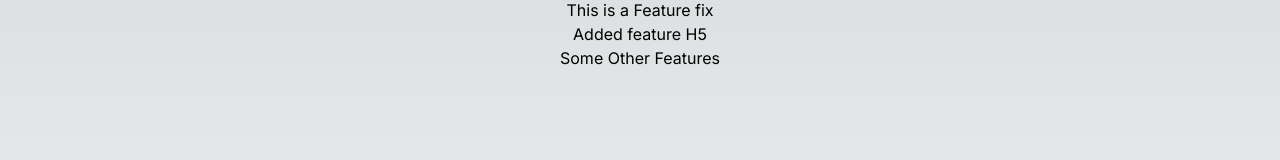
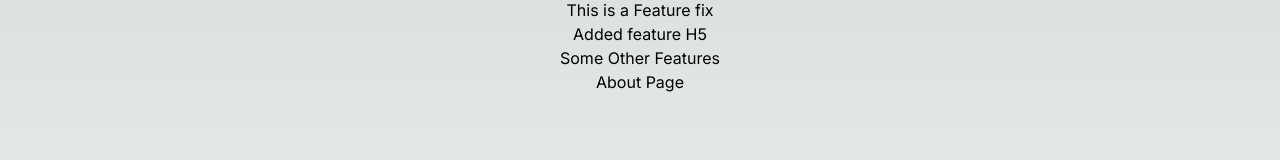
Before and after one commit to embashgit/branching-strategy, a Next.js app: page / in a window 1280 px wide. Shown: the part 122-282 px from the top of the page. Built offline with nearby package versions, Linux system fonts and the light colour scheme.

Commit message:
add ul (#10)

```diff
--- a/src/app/page.tsx
+++ b/src/app/page.tsx
@@ -7,6 +7,9 @@ export default function Home() {
      <h3>This is a Feature fix</h3>
      <h5>Added feature H5</h5>
      <h2>Some Other Features</h2>
+     <ul>
+      <li><a href="/about" >About Page</a></li>
+     </ul>
     </main>
   )
 }
```
